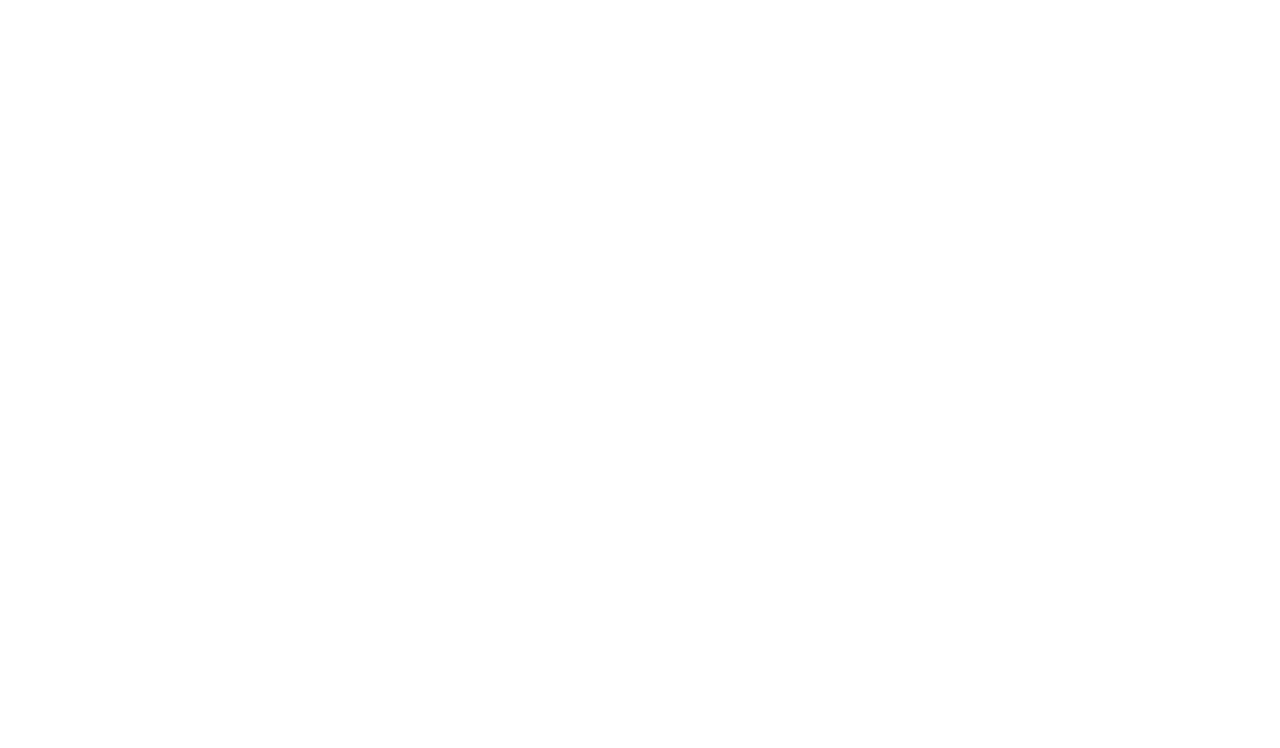
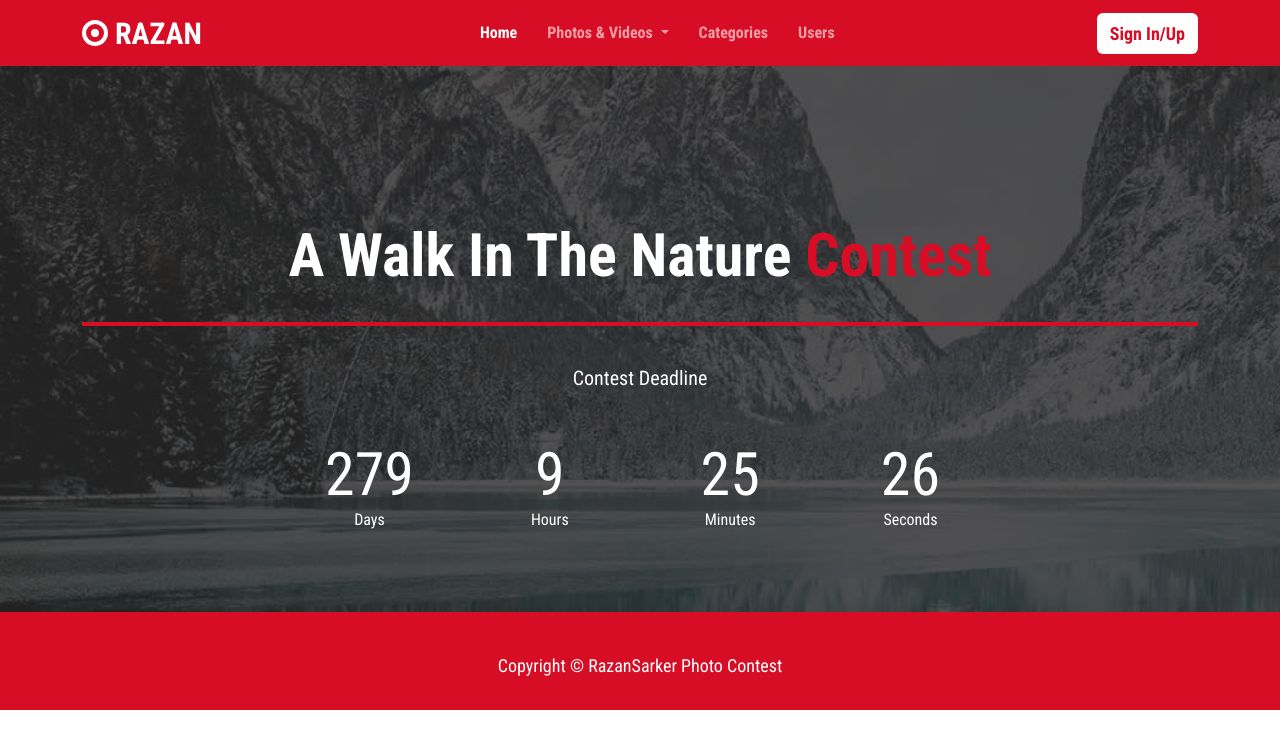
Before and after one commit to razan111/photography-contest, a plain HTML site: page singleContest.html in a window 1280 px wide. Drawn offline with nearby package versions, Linux system fonts and the light colour scheme.

Commit message:
Single page contest hero section done

```diff
--- /dev/null
+++ b/css/singleContest.css
@@ -0,0 +1,43 @@
+/* singleContest-home-section */
+.singleContest-home-section{
+    padding: 80px 0 80px;
+    background-image: url('/images/heading-bg.jpg');
+    background-size: cover;
+    background-repeat: no-repeat;
+}
+
+.singleContest-home-section h2{
+    font-size: 60px;
+    color: #ffffff;
+    text-align: center;
+    font-weight: 600;
+    margin-top: 140px;
+    margin-bottom: 30px;
+}
+
+.singleContest-home-section h5{
+    color: #ffffff;
+    text-align: center;
+    margin: 40px 0;
+}
+
+.launch-time{
+    display: flex;
+    justify-content: space-between;
+}
+.launch-time div{
+    flex-basis: 100px;
+    color: #ffffff;
+}
+
+.launch-time div p{
+    font-size: 60px;
+    margin-bottom: -12px;
+    display: flex;
+    justify-content: center;
+}
+
+.launch-time div span{
+    display: flex;
+    justify-content: center;
+}
--- a/singleContest.html
+++ b/singleContest.html
@@ -1,12 +1,161 @@
-<!DOCTYPE html>
+<!doctype html>
 <html lang="en">
+
 <head>
-    <meta charset="UTF-8">
-    <meta http-equiv="X-UA-Compatible" content="IE=edge">
-    <meta name="viewport" content="width=device-width, initial-scale=1.0">
-    <title>Document</title>
+    <meta charset="utf-8">
+    <meta name="viewport" content="width=device-width, initial-scale=1">
+    <title>Photography Contest</title>
+    <link href="https://cdn.jsdelivr.net/npm/bootstrap@5.3.0-alpha1/dist/css/bootstrap.min.css" rel="stylesheet">
+
+    <link rel="stylesheet" href="https://cdnjs.cloudflare.com/ajax/libs/OwlCarousel2/2.3.4/assets/owl.carousel.min.css"/>
+
+    <link rel="stylesheet"
+        href="https://cdnjs.cloudflare.com/ajax/libs/OwlCarousel2/2.3.4/assets/owl.theme.default.min.css"/>
+
+    <link rel="stylesheet" href="css/style.css">
+    <link rel="stylesheet" href="css/crimison.css">
+    <link rel="stylesheet" href="css/singleContest.css">
 </head>
 <body>
 
+       <!-- header section start  -->
+       <header class="fixed-top">
+        <nav class="navbar navbar-expand-md">
+            <div class="container">
+                <a class="navbar-brand" href="index.html"><span class="logo-circle"></span> Razan</a>
+                <button class="navbar-toggler" type="button" data-bs-toggle="collapse"
+                    data-bs-target="#navbarSupportedContent" aria-controls="navbarSupportedContent"
+                    aria-expanded="false" aria-label="Toggle navigation">
+                    <span class="navbar-toggler-icon"></span>
+                </button>
+                <div class="collapse navbar-collapse" id="navbarSupportedContent">
+                    <ul class="navbar-nav mx-auto mb-2 mb-lg-0">
+                        <li class="nav-item">
+                            <a class="nav-link active" aria-current="page" href="index.html">Home</a>
+                        </li>
+
+                        <li class="nav-item dropdown">
+                            <a class="nav-link dropdown-toggle" href="#" role="button" data-bs-toggle="dropdown"
+                                aria-expanded="false">
+                                Photos & Videos
+                            </a>
+                            <ul class="dropdown-menu">
+                                <li><a class="dropdown-item" href="contests.html">CONTESTS</a></li>
+                                <li><a class="dropdown-item" href="singleContest.html">SINGLE CONTEST</a></li>
+
+                            </ul>
+                        </li>
+                        <li class="nav-item">
+                            <a class="nav-link" href="categories.html">Categories</a>
+                        </li>
+                        <li class="nav-item">
+                            <a class="nav-link" href="users.html">Users</a>
+                        </li>
+
+                    </ul>
+                    <div class="d-flex">
+                        <button class="btn nav-button">
+                            Sign In/Up
+                        </button>
+                    </div>
+
+                </div>
+            </div>
+        </nav>
+    </header>
+    <!-- header section end -->
+
+
+    <section class="singleContest-home-section">
+       <div class="container">
+        <h2>A Walk In The Nature <span class="title-text">Contest</span></h2>
+        <div class="divider"></div>
+        <h5>Contest Deadline</h5>
+        <div class="row justify-content-center">
+            <div class="col-md-12 col-lg-7">
+                <div class="launch-time">
+                    <div>
+                        <p id="days">00</p>
+                        <span>Days</span>
+                    </div>
+                    <div>
+                        <p id="hours">00</p>
+                        <span>Hours</span>
+                    </div>
+                    <div>
+                        <p id="minutes">00</p>
+                        <span>Minutes</span>
+                    </div>
+                    <div>
+                        <p id="seconds">00</p>
+                        <span>Seconds</span>
+                    </div>
+                </div>
+            </div>
+        </div>
+       </div>
+    </section>
+
+
+
+
+    <footer class="footer-section">
+        <p>Copyright &copy; RazanSarker Photo Contest</p>
+    </footer>
+
+
+    <script src="https://cdn.jsdelivr.net/npm/bootstrap@5.3.0-alpha1/dist/js/bootstrap.bundle.min.js"></script>
+    <script src="https://kit.fontawesome.com/d8ee1358cc.js" crossorigin="anonymous"></script>
+
+
+    <script src="https://cdnjs.cloudflare.com/ajax/libs/jquery/3.6.4/jquery.min.js"></script>
+
+
+    <script src="https://cdnjs.cloudflare.com/ajax/libs/OwlCarousel2/2.3.4/owl.carousel.min.js"></script>
+
+
+    <script>
+        $('.owl-carousel').owlCarousel({
+            loop: true,
+            margin: 30,
+            nav: true,
+            autoplay: true,
+            autoplayTimeout: 15000,
+            responsive: {
+                0: {
+                    items: 1
+                },
+                600: {
+                    items: 2
+                },
+                1000: {
+                    items: 3
+                }
+            }
+        })
+    </script>
+
+    <script>
+        var countDownDate = new Date("Dec 18, 2023 00:00:00").getTime();
+        var x = setInterval(function(){
+            var now =new Date().getTime();
+            var distance = countDownDate - now;
+
+
+            var days = Math.floor(distance / (1000 * 60 * 60 * 24));
+            var hours = Math.floor((distance % (1000 *60 * 60 * 24)) / (1000 * 60 * 60));
+
+            var minutes = Math.floor((distance % (1000 *60 * 60)) / (1000 * 60));
+            var seconds = Math.floor((distance % (1000 *60)) / (1000));
+
+
+            document.getElementById("days").innerHTML = days;
+            document.getElementById("hours").innerHTML = hours;
+            document.getElementById("minutes").innerHTML = minutes;
+            document.getElementById("seconds").innerHTML = seconds;
+
+        },1000);
+    </script>
 </body>
+
 </html>
```
